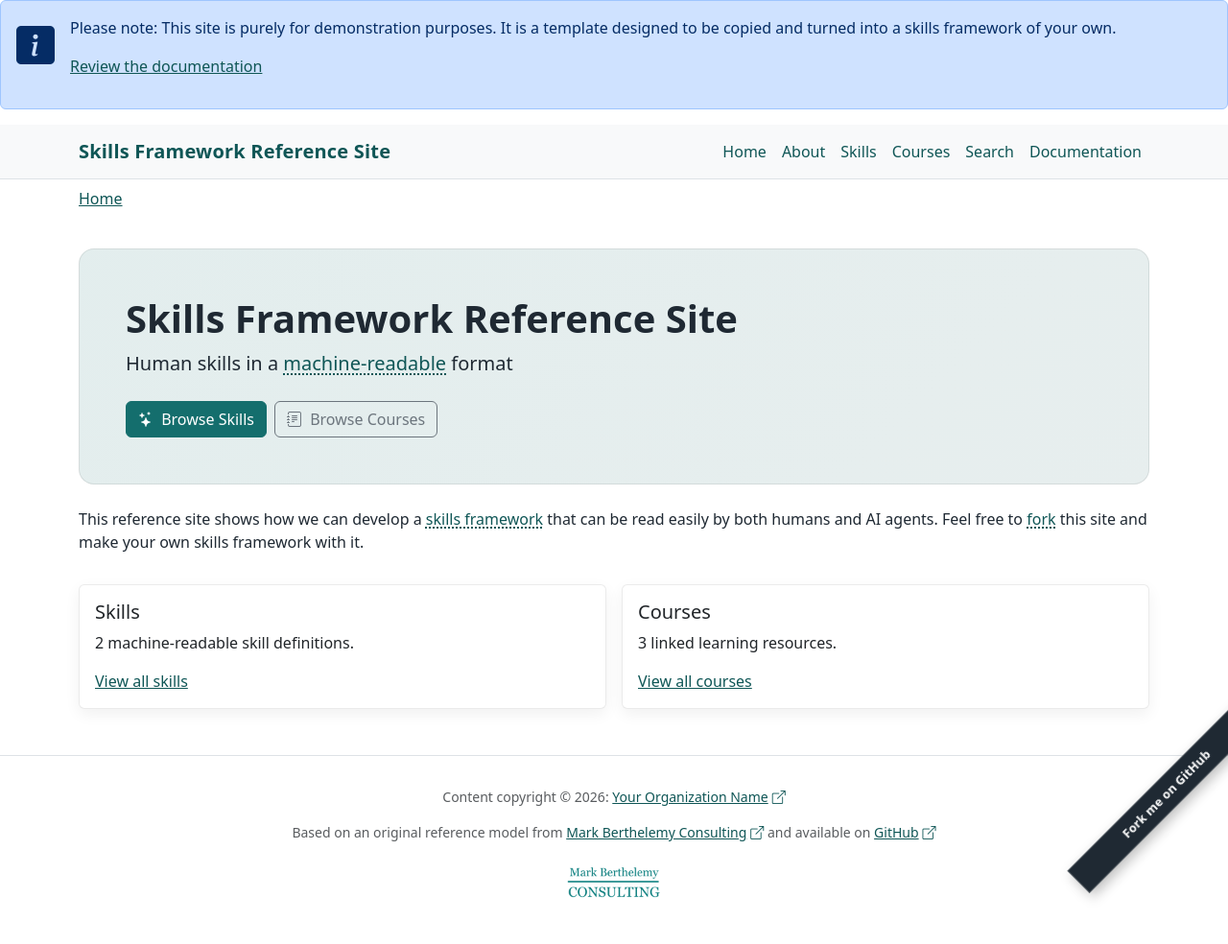
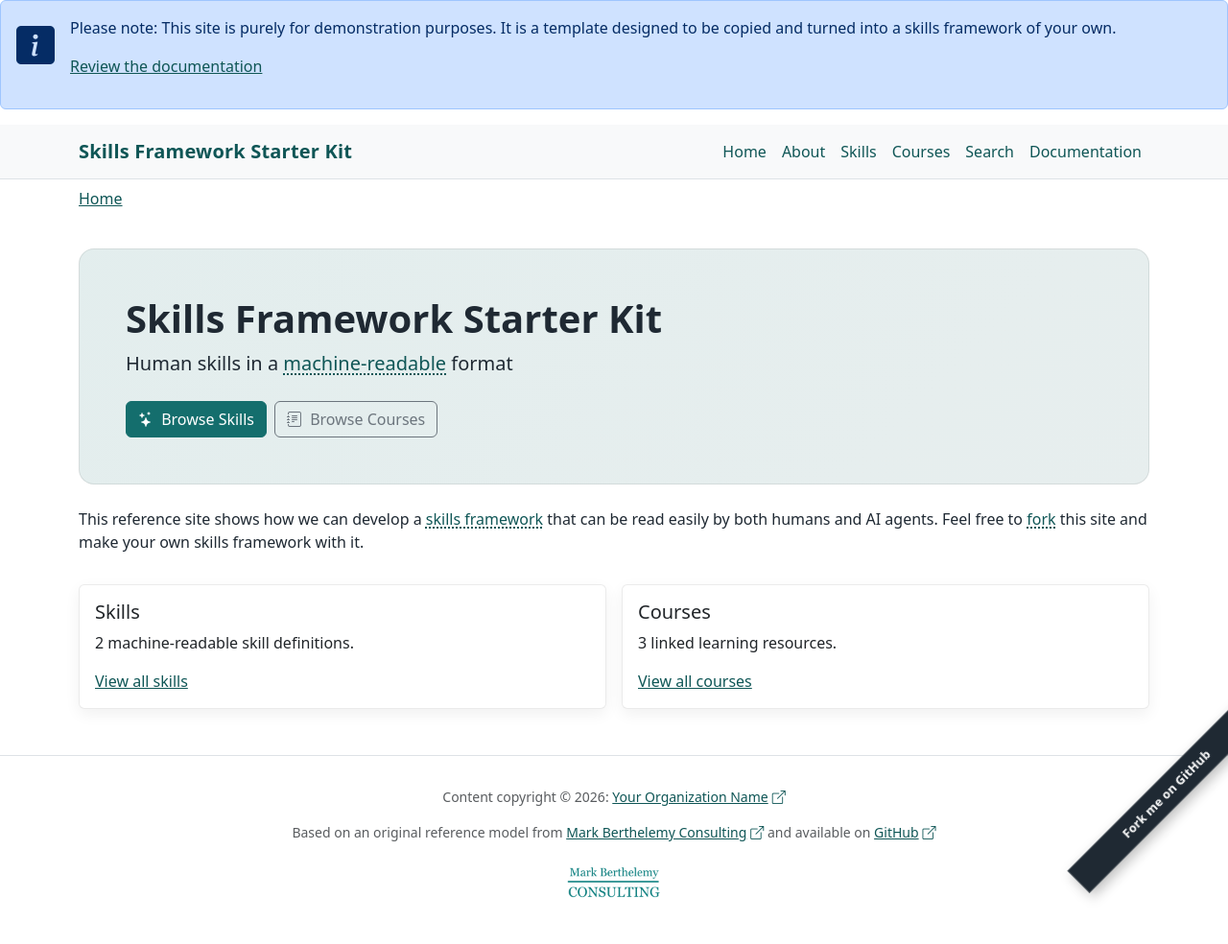
Before and after one commit to berthelemy/skills-framework, a Jekyll site: the page built from _pages/index.markdown, in a window 1280 px wide. Shown: the whole page at 96% size. Built offline with Jekyll 4.4.1, drawn with Linux system fonts in a browser that asks for light colours.

Commit message:
Change name

```diff
--- a/_data/content.yml
+++ b/_data/content.yml
@@ -4,7 +4,7 @@
 
 home_text: This reference site shows how we can develop a skills framework that can be read easily by both humans and AI agents. Feel free to fork this site and make your own skills framework with it.
 branding:
-  site_name: Skills Framework Reference Site
+  site_name: Skills Framework Starter Kit
   tag_line: Human skills in a machine-readable format
   primary_color: "#146E6D"
   secondary_color: "#1F2933"
```
